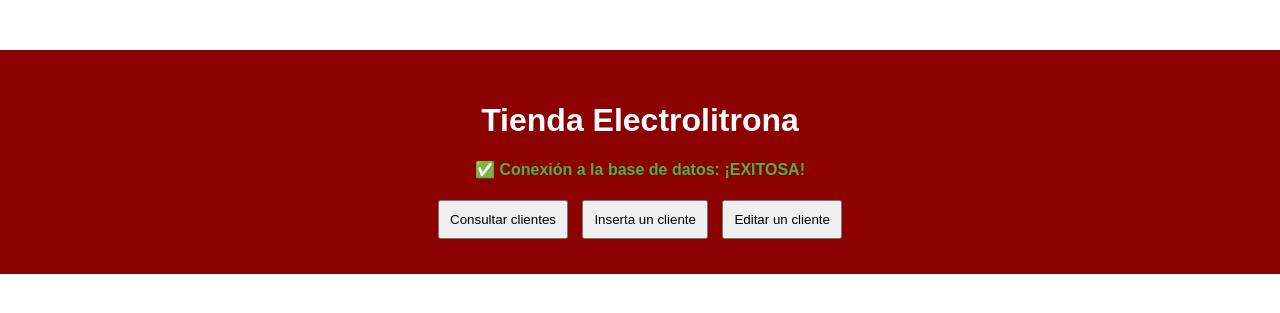
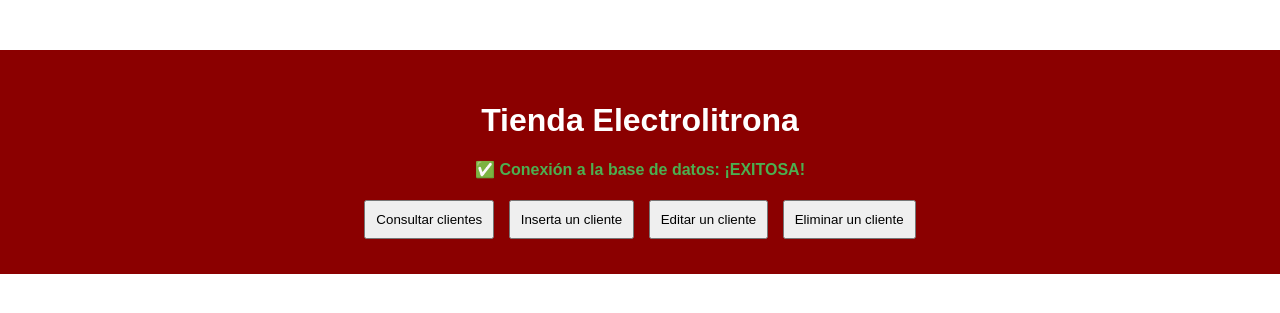
Before and after one commit to elgancho06/GitFlow, a PHP site: page / in a window 1280 px wide. Shown: the part 238-551 px from the top of the page. Run offline with PHP 8.4, Linux system fonts and the light colour scheme; some web fonts are replaced.

Commit message:
segunda version de la tienda

```diff
--- a/crud-php/src/index.php
+++ b/crud-php/src/index.php
@@ -14,6 +14,7 @@ try {
 ?>
 <!DOCTYPE html>
 <html lang="es">
+
 <head>
     <meta charset="UTF-8">
     <meta name="viewport" content="width=device-width, initial-scale=1.0">
@@ -57,9 +58,10 @@ try {
             <button type="button" onclick="window.location.href='usuarios/listar.php'">Consultar clientes</button>
             <button type="button" onclick="window.location.href='usuarios/crear.php'">Inserta un cliente</button>
             <button type="button" onclick="window.location.href='usuarios/editar.php'">Editar un cliente</button>
-      <!-- <button type="button" onclick="window.location.href='usuarios/eliminar.php'">Eliminar un cliente</button>
+            <button type="button" onclick="window.location.href='usuarios/eliminar.php'">Eliminar un cliente</button>
         </div>
     </div>
 
 </body>
+
 </html>
```
Lines whose indentation alone changed are shown as unchanged.
